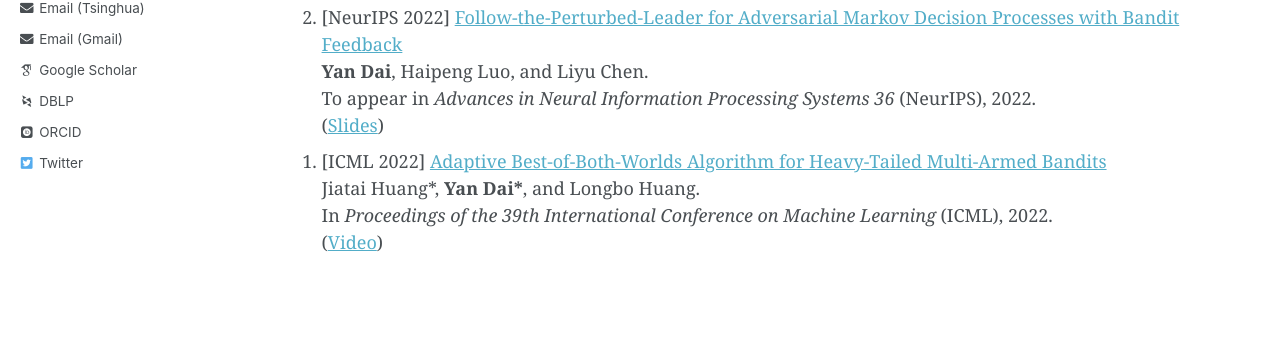
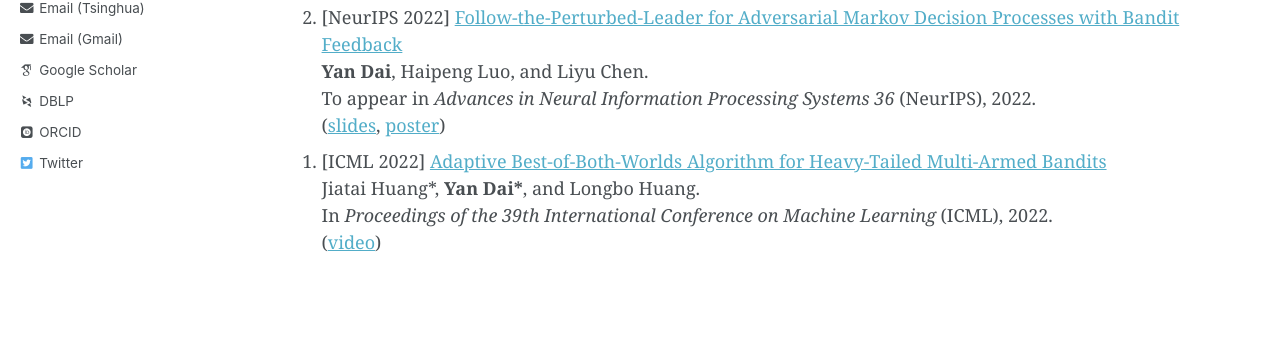
Before and after one commit to yandaichn/yandaichn.github.io, a Jekyll site: the page built from _pages/publications.md, in a window 1280 px wide. Shown: the part 441-782 px from the top of the page. Built offline with Jekyll 4.4.1, drawn with Linux system fonts in a browser that asks for light colours; some web fonts are replaced.

Commit message:
Add poster

```diff
--- a/_pages/publications.md
+++ b/_pages/publications.md
@@ -18,9 +18,9 @@ Check my [Google Scholar profile](https://scholar.google.com/citations?user=gkG4
 1.  \[NeurIPS 2022\] [Follow-the-Perturbed-Leader for Adversarial Markov Decision Processes with Bandit Feedback](https://arxiv.org/abs/2205.13451)
     **Yan Dai**, Haipeng Luo, and Liyu Chen.
     To appear in *Advances in Neural Information Processing Systems 36* (NeurIPS), 2022.
-    ([Slides](/slides_NeurIPS2022_FTPL_for_AMDP.pdf))
+    ([slides](/files/slides_NeurIPS2022_FTPL_for_AMDP.pdf), [poster](/files/poster_NeurIPS2022_FTPL_for_AMDP.pdf))
 1.  \[ICML 2022\] [Adaptive Best-of-Both-Worlds Algorithm for Heavy-Tailed Multi-Armed Bandits](https://arxiv.org/abs/2201.11921)
     Jiatai Huang\*, **Yan Dai\***, and Longbo Huang.
     In *Proceedings of the 39th International Conference on Machine Learning* (ICML), 2022.
-    ([Video](https://slideslive.com/38983650))
+    ([video](https://slideslive.com/38983650))
 {: reversed="reversed"}
```
Also changed, not shown: 5 other files.
